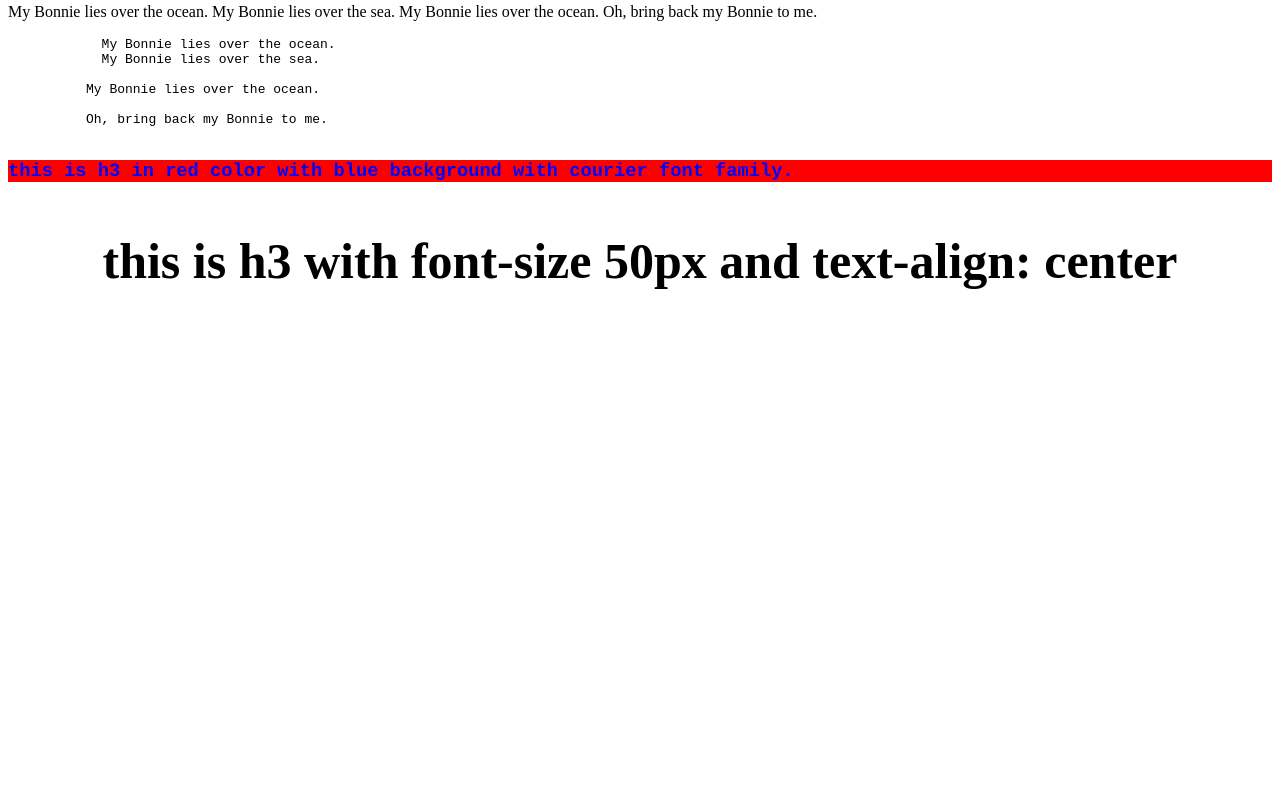
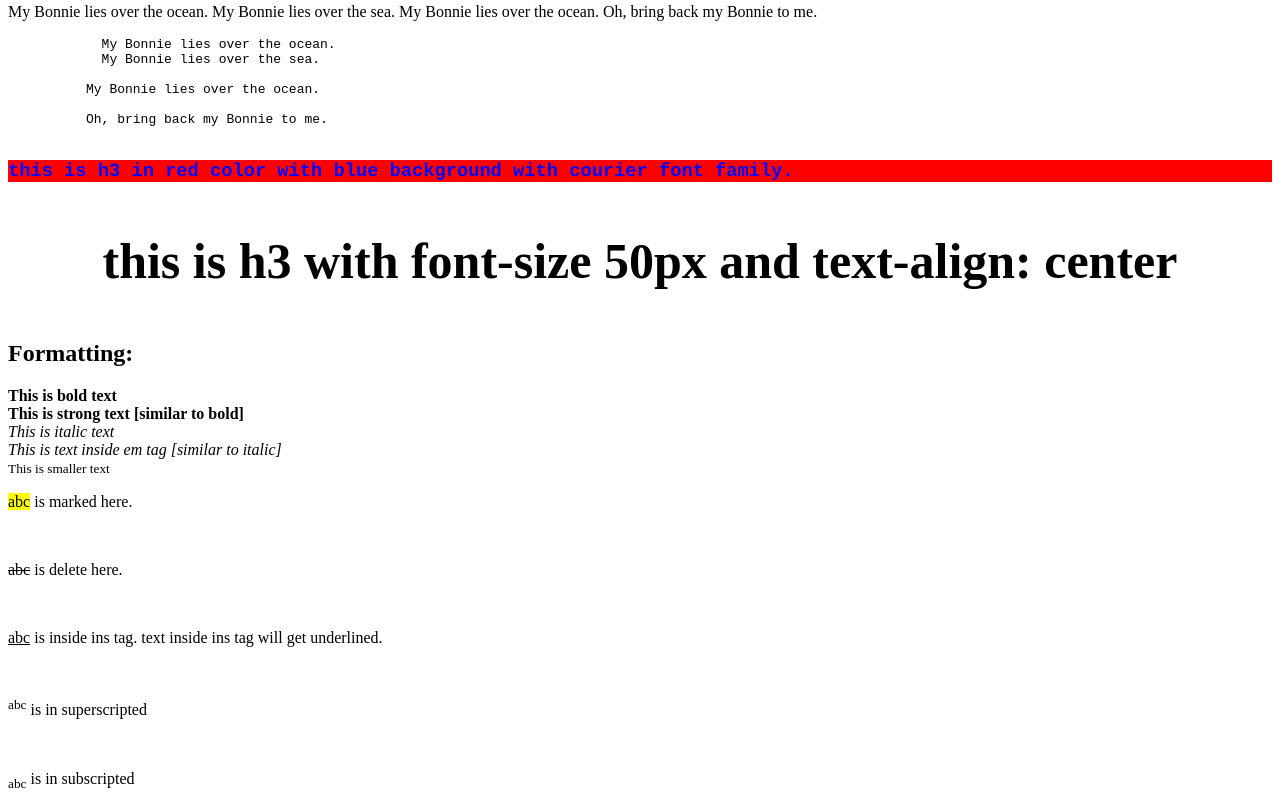
Before and after one commit to susmitha-s2002/Learning-HTML, a plain HTML site: page index.html in a window 1280 px wide. Shown: the part 1594-2402 px from the top of the page. Before the commit the page ends 1934 px from the top, so only its background shows below. Drawn offline with Linux system fonts and the light colour scheme.

Commit message:
added code for formatting html

```diff
--- a/index.html
+++ b/index.html
@@ -67,5 +67,20 @@
         <!-- to add styling fo html tags, use the following syntax-->
         <h3 style="color:blue; background-color:red; font-family:courier;">this is h3 in red color with blue background with courier font family.</h3>
         <h3 style="font-size:50px; text-align:center;">this is h3 with font-size 50px and text-align: center</h3>
+
+
+        <h2> Formatting: </h2>
+        <b>This is bold text</b> <br>
+        <strong>This is strong text [similar to bold]</strong><br>
+        <i>This is italic text</i><br>
+        <em>This is text inside em tag [similar to italic]</em><br>
+        <!-- em and strong tags are there for visually impaired users. screen reader will provide emphasis on these elements.-->
+        <small>This is smaller text</small><br>
+        <p><mark>abc</mark> is marked here.</p><br>
+        <p><del>abc</del> is delete here.</p><br>
+        <p><ins>abc</ins> is inside ins tag. text inside ins tag will get underlined.</p><br>
+        <p><sup>abc</sup> is in superscripted</p><br>
+        <p><sub>abc</sub> is in subscripted</p>
+
     </body>
 </html>
```
